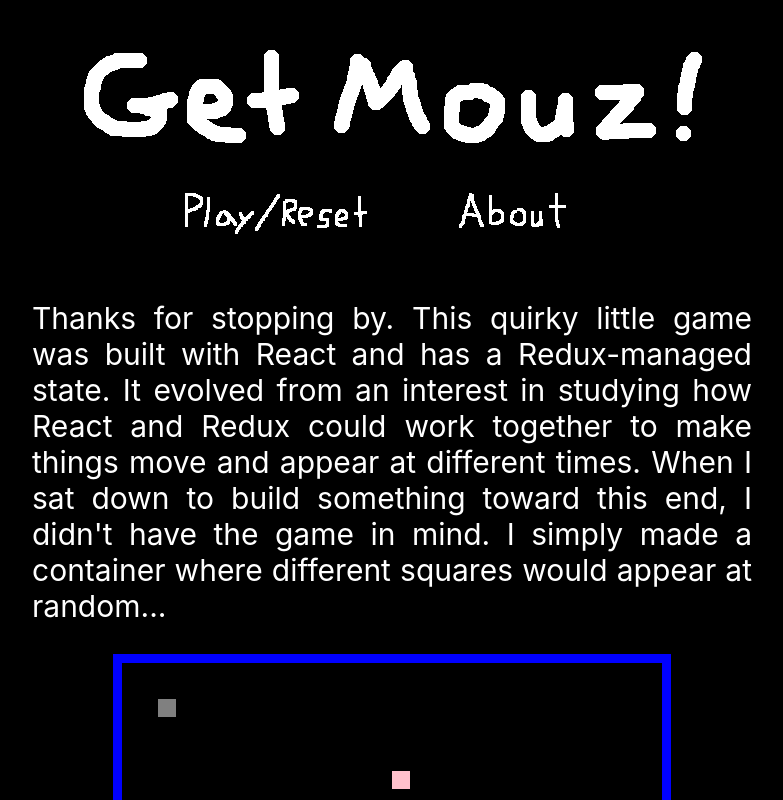
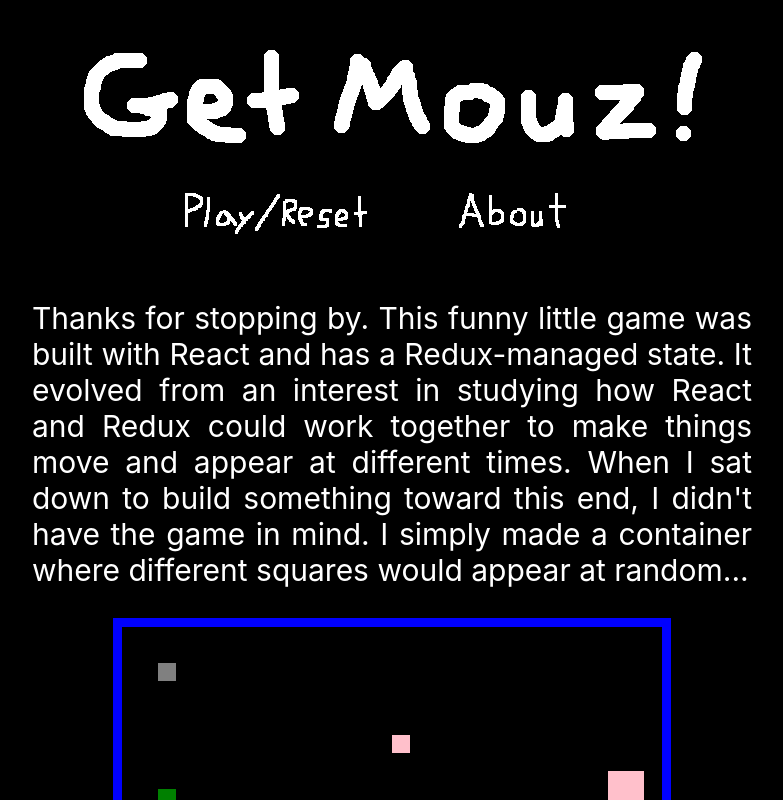
Before and after one commit to breadoliveoilsalt/getMouz, a React (Create React App) app in the folder client/: page /about in a window 1280 px wide. Shown: the top 800 px of the page, without its empty margins (248-1031 px from the left). Built offline with nearby package versions, Linux system fonts and the light colour scheme.

Commit message:
Slight update to about page

```diff
--- a/client/src/components_container/aboutContainer.js
+++ b/client/src/components_container/aboutContainer.js
@@ -12,7 +12,7 @@ class AboutContainer extends Component {
       <div className={"text-container"} >
 
         <p className={"basic-text"}>
-          Thanks for stopping by.  This quirky little game was built with React and has a Redux-managed state.  It evolved from an interest in studying how React and Redux could work together to make things move and appear at different times.  When I sat down to build something toward this end, I didn't have the game in mind.  I simply made a container where different squares would appear at random...
+          Thanks for stopping by.  This funny little game was built with React and has a Redux-managed state.  It evolved from an interest in studying how React and Redux could work together to make things move and appear at different times.  When I sat down to build something toward this end, I didn't have the game in mind.  I simply made a container where different squares would appear at random...
         </p>
 
         <RandomDotsContainer />
```
